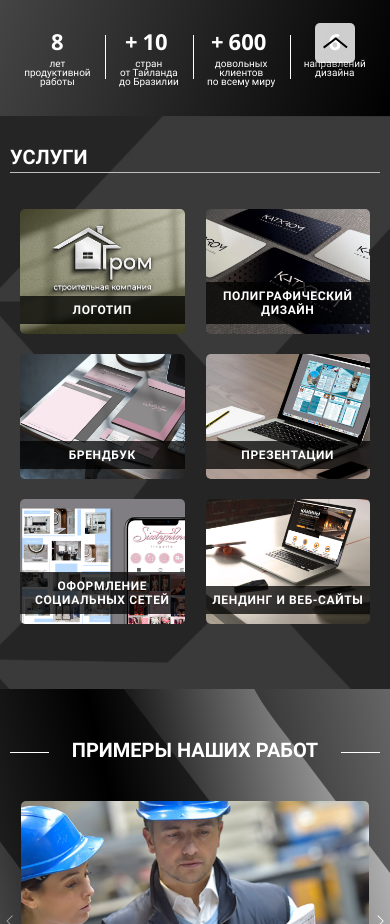
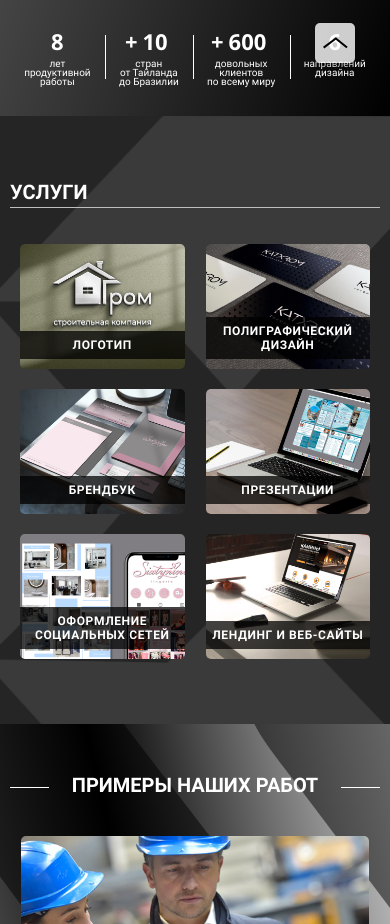
Before and after one commit to Holanad/Katxrom, a website: page index.html in a window 390 px wide. Shown: the part 846-1770 px from the top of the page. Drawn offline with Linux system fonts and the light colour scheme.

Commit message:
feweаfааааа

```diff
--- a/assets/css/media.scss
+++ b/assets/css/media.scss
@@ -853,7 +853,8 @@
     }
     .service{
         &-wrapper{
-            padding-bottom: 65px;
+
+            padding: 65px 0;
             .service__title{
                 margin-bottom: 36px;
             }
```
Also changed, not shown: assets/css/media.css, 1 other file.
